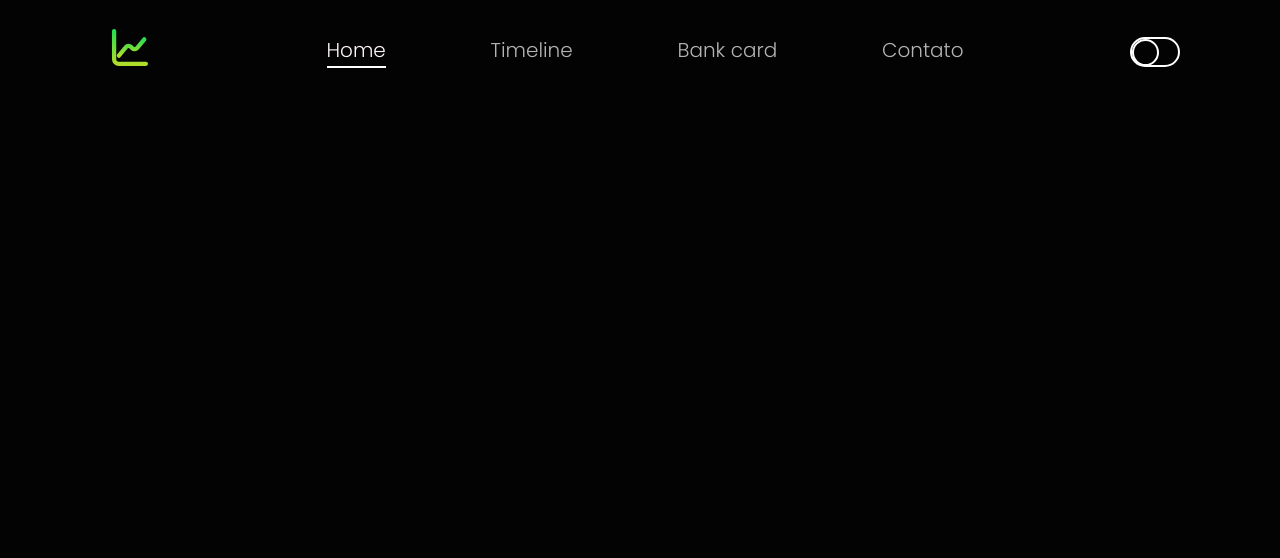
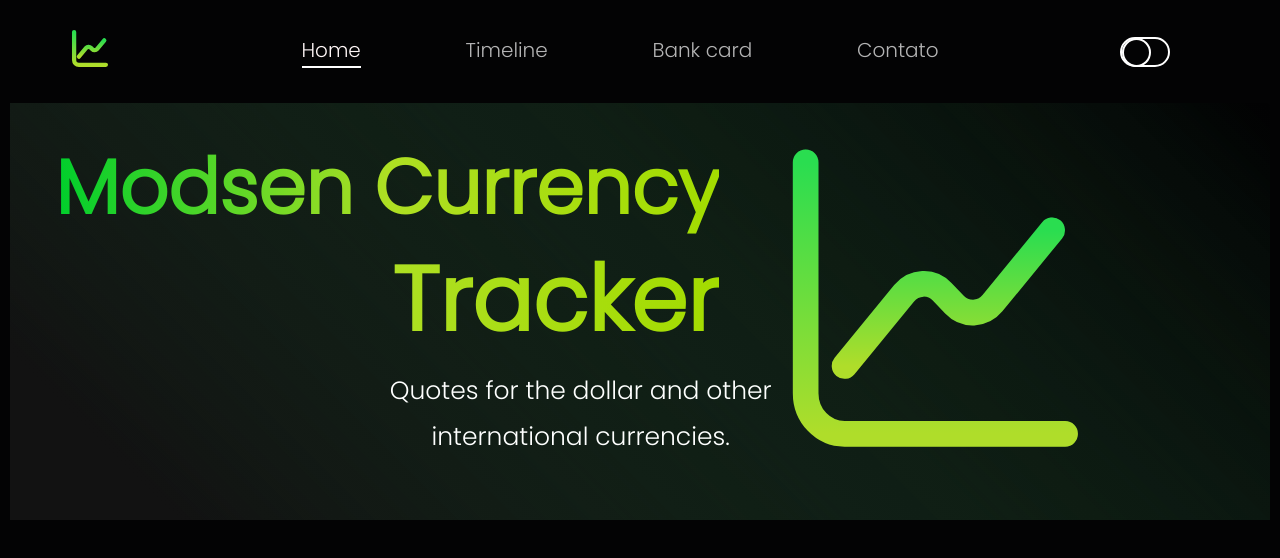
Before and after one commit to 777-vols/Modsen-Currency-Tracker, a React app: page / in a window 1280 px wide. Shown: the top 558 px of the page. Built offline with nearby package versions, Linux system fonts and the light colour scheme.

Commit message:
HeaderContent

```diff
--- /dev/null
+++ b/src/components/Header/HeaderContent/HeaderContent.jsx
@@ -0,0 +1,35 @@
+import contentImg from '@assets/contentImage.svg';
+import React from 'react';
+
+import {
+  ContentImage,
+  ContentInfo,
+  ContentInner,
+  ContentSpan,
+  ContentSpanWrapper,
+  ContentWrapper,
+  InfoBottomPart,
+  InfoTopPart,
+  InfoWrapper
+} from './styled';
+
+function HeaderContent() {
+  return (
+    <ContentWrapper>
+      <ContentInner>
+        <ContentInfo>
+          <InfoWrapper>
+            <InfoTopPart>Modsen Currency</InfoTopPart>
+            <InfoBottomPart>Tracker</InfoBottomPart>
+          </InfoWrapper>
+          <ContentSpanWrapper>
+            <ContentSpan>Quotes for the dollar and other international currencies.</ContentSpan>
+          </ContentSpanWrapper>
+        </ContentInfo>
+        <ContentImage src={contentImg} alt="Header content image" />
+      </ContentInner>
+    </ContentWrapper>
+  );
+}
+
+export default HeaderContent;
--- /dev/null
+++ b/src/components/Header/HeaderContent/styled.js
@@ -0,0 +1,52 @@
+import styled from 'styled-components';
+
+export const ContentWrapper = styled.div`
+  display: flex;
+  width: 100%;
+  background: linear-gradient(45deg, rgba(18, 18, 18, 1) 10%, rgba(36, 121, 64, 0) 100%);
+  filter: drop-shadow(rgba(36, 121, 64, 0.7) 0px 0px 0px);
+  padding: 32px 0px 58px 45px;
+`;
+export const ContentInner = styled.div`
+  display: flex;
+  max-width: 1065px;
+  width: 100%;
+`;
+export const ContentInfo = styled.div``;
+export const InfoWrapper = styled.div`
+  background: linear-gradient(90.18deg, #00ce2c 0.2%, #aedf23 50%, #a3dc00 100%);
+  -webkit-background-clip: text;
+  -webkit-text-fill-color: transparent;
+  background-clip: text;
+  margin-right: 60px;
+`;
+export const InfoTopPart = styled.h1`
+  line-height: 105px;
+  font-weight: 600;
+  font-size: 76px;
+`;
+export const InfoBottomPart = styled.h2`
+  font-size: 90px;
+  line-height: 120px;
+  font-weight: 600;
+  display: flex;
+  justify-content: right;
+`;
+export const ContentSpanWrapper = styled.div`
+  margin-top: 8px;
+  display: flex;
+  justify-content: right;
+`;
+export const ContentSpan = styled.span`
+  width: 100%;
+  max-width: 397px;
+  font-size: 25px;
+  font-weight: 300;
+  line-height: 46px;
+  text-align: center;
+`;
+export const ContentImage = styled.img`
+  height: 100%;
+  width: 100%;
+  max-width: 313px;
+`;
--- a/src/components/Header/Index.jsx
+++ b/src/components/Header/Index.jsx
@@ -1,6 +1,7 @@
 import React from 'react';
 
 import { Container } from '../../styled';
+import HeaderContent from './HeaderContent/HeaderContent';
 import Navbar from './Navbar/Index';
 import { HeaderInner, StyledHeader } from './styles';
 
@@ -9,6 +10,7 @@ function Header() {
     <StyledHeader>
       <Container>
         <Navbar />
+        <HeaderContent />
       </Container>
     </StyledHeader>
   );
--- a/src/components/Header/Checkbox/styled.js
+++ b/src/components/Header/Navbar/Checkbox/styled.js
@@ -13,12 +13,25 @@ export const StyledLabel = styled.label`
     content: '';
     position: absolute;
     left: ${({ $currentTheme }) => ($currentTheme ? '0px' : '20px')};
-    width: 27px;
-    height: 27px;
+    width: 29px;
+    height: 29px;
+    top: -1px;
     background: transparent;
     border: 2px solid white;
-    border-radius: 30px;
+    border-radius: 50px;
     transition: 0.2s;
+  }
+
+  @media (max-width: 700px) {
+    width: 30px;
+    height: 15px;
+    border: 1px solid white;
+    &:after {
+      left: ${({ $currentTheme }) => ($currentTheme ? '0px' : '10px')};
+      width: 15px;
+      height: 15px;
+      border: 1px solid white;
+    }
   }
 `;
 export const SwichToggle = styled.input.attrs({ type: 'checkbox' })`
--- a/src/components/Header/Navbar/Index.jsx
+++ b/src/components/Header/Navbar/Index.jsx
@@ -2,7 +2,7 @@ import logo from '@assets/logo.svg';
 import * as urls from '@constants/urls';
 import React from 'react';
 
-import Checkbox from '../Checkbox/Index';
+import Checkbox from './Checkbox/Index';
 import {
   LinkWrapper,
   Logo,
--- a/src/components/Header/Navbar/styled.js
+++ b/src/components/Header/Navbar/styled.js
@@ -6,7 +6,10 @@ export const NavbarWrapper = styled.div`
   display: flex;
   align-items: center;
   justify-content: space-between;
-  padding: 0 100px;
+  padding: 0 100px 0 50px;
+  @media (max-width: 700px) {
+    padding: 0 15px 0 10px;
+  }
 `;
 export const StyledNav = styled.nav`
   max-width: 657px;
@@ -18,17 +21,21 @@ export const MenuList = styled.ul`
 `;
 export const LinkWrapper = styled.div`
   padding: 0 10px;
+  @media (max-width: 700px) {
+    padding: 0 5px;
+  }
 `;
 export const LogoLink = styled(NavLink)`
   cursor: pointer;
-  font-size: 21px;
-  text-decoration: none;
-  color: #fef6f6;
-  white-space: nowrap;
 `;
 export const Logo = styled.img`
   width: 40px;
   height: 41px;
+
+  @media (max-width: 700px) {
+    width: 12px;
+    height: 13px;
+  }
 `;
 export const MenuLink = styled(NavLink)`
   text-decoration: none;
@@ -55,4 +62,8 @@ export const MenuLink = styled(NavLink)`
       background-color: white;
     }
   }
+
+  @media (max-width: 700px) {
+    font-size: 15px;
+  }
 `;
--- a/src/styled.js
+++ b/src/styled.js
@@ -4,14 +4,18 @@ export const AppWrapper = styled.div`
   font-family: 'Poppins', sans-serif;
   height: 100%;
   min-height: 100vh;
+  width: 100%;
+  max-width: 100%;
   /* background-color: ${(props) => props.theme.background};
   color: ${(props) => props.theme.color}; */
   background-color: #030304;
   color: #ffffff;
+  min-width: 360px;
 `;
 
 export const Container = styled.div`
-  max-width: 1456px;
+  max-width: 1476px;
+  padding: 0px 10px;
   width: 100%;
   margin: 0 auto;
 `;
```
Also changed, not shown: src/assets/contentImage.svg (added), src/components/Header/Navbar/Checkbox/Index.jsx (renamed from src/components/Header/Checkbox/Index.jsx).
